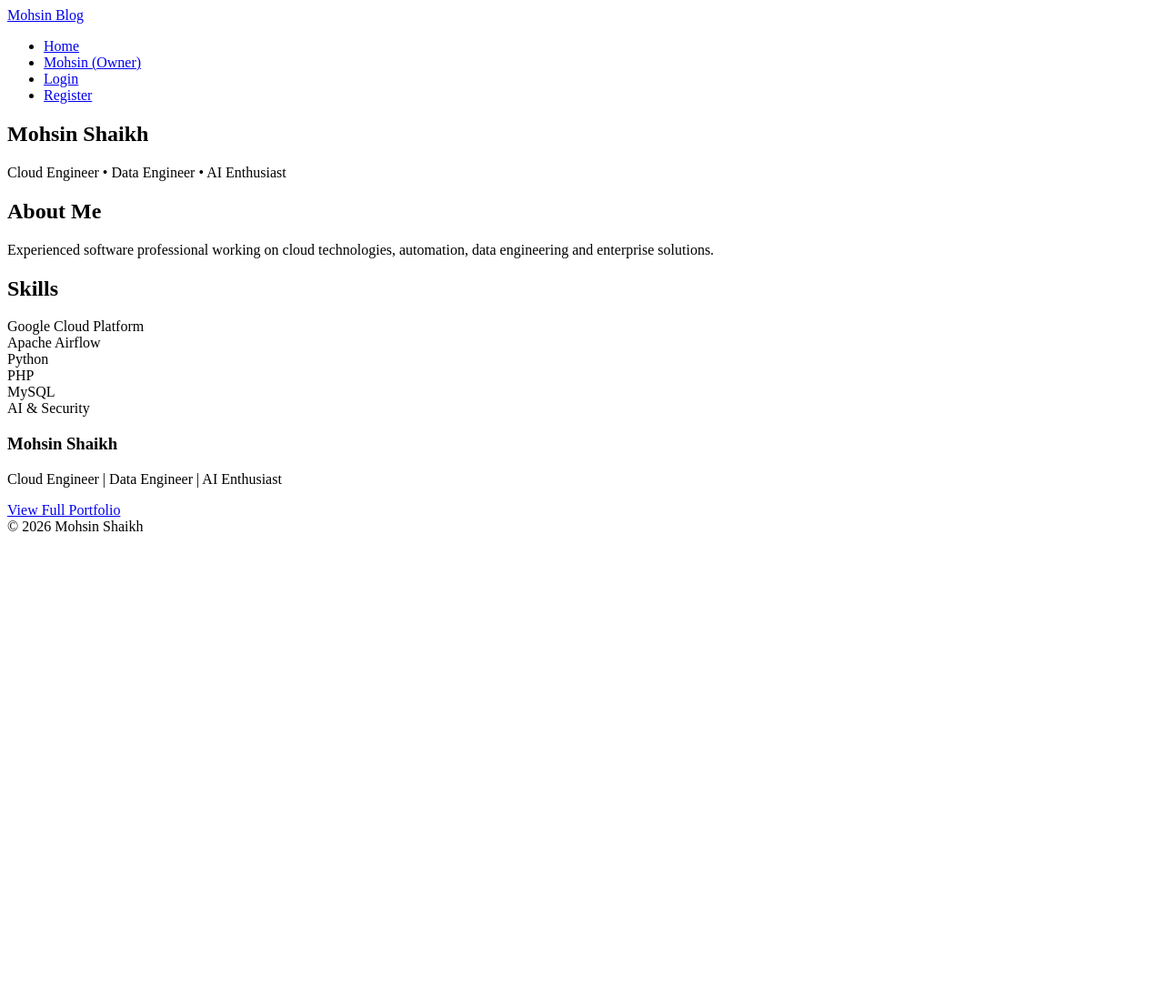
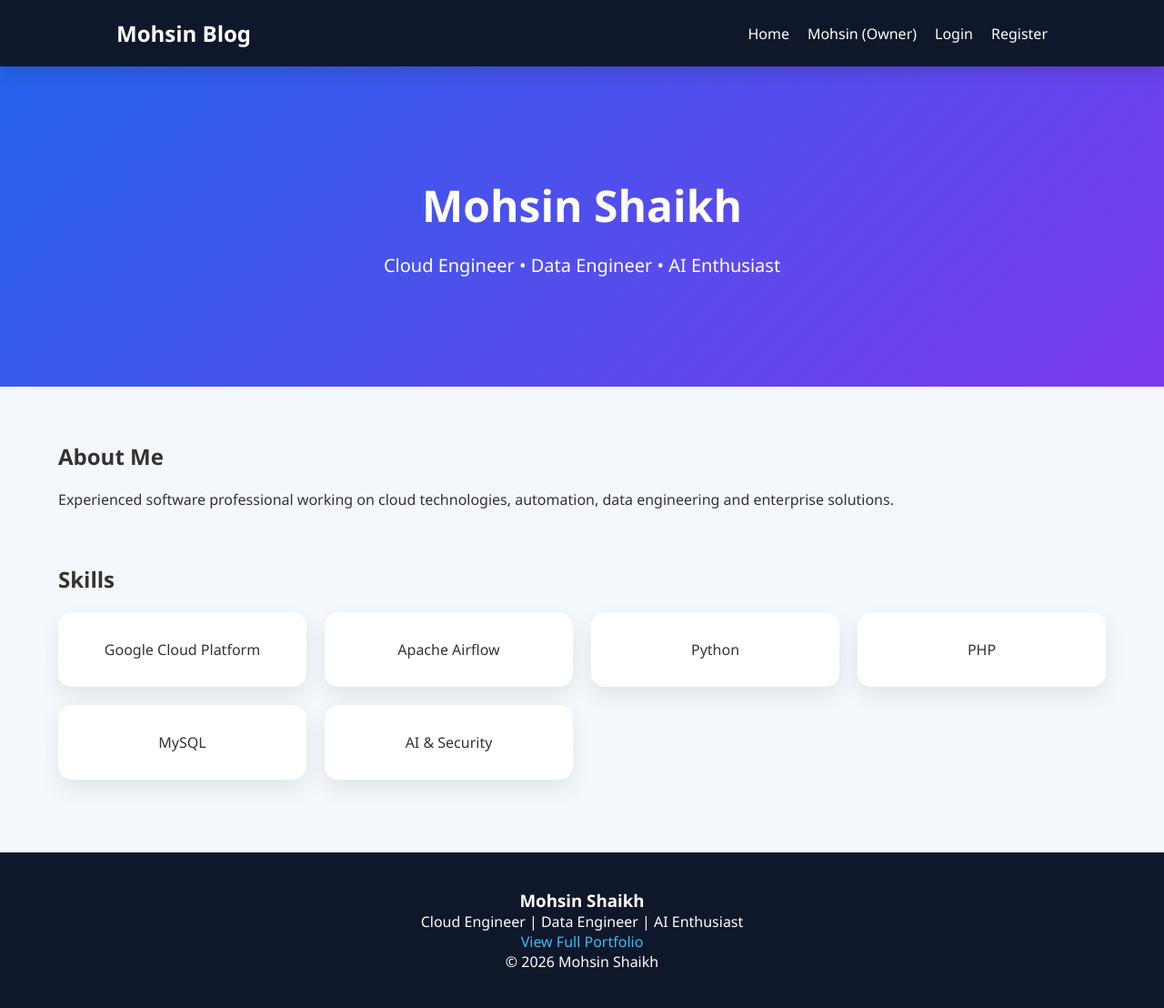
Before and after one commit to mohsinshaikh10/blogportfolio, a PHP site: page /portfolio.php in a window 1280 px wide. Shown: the whole page at 91% size. Before the commit the page ends 584 px from the top, so only its background shows below. Run offline with PHP 8.4, Linux system fonts and the light colour scheme.

Commit message:
Update style.css

```diff
--- a/css/style.css
+++ b/css/style.css
@@ -34,3 +34,197 @@
 .auth-container button:hover{
     background:#1d4ed8;
 }
+
+/* RESET */
+
+*{
+    margin:0;
+    padding:0;
+    box-sizing:border-box;
+}
+
+body{
+    font-family:Segoe UI,sans-serif;
+    background:#f4f7fc;
+    color:#333;
+}
+
+/* HEADER */
+
+header{
+
+    position:sticky;
+    top:0;
+
+    background:#0f172a;
+
+    display:flex;
+
+    justify-content:space-between;
+    align-items:center;
+
+    padding:20px 10%;
+
+    z-index:1000;
+
+    box-shadow:0 5px 20px rgba(0,0,0,.15);
+}
+
+.logo a{
+
+    color:white;
+
+    text-decoration:none;
+
+    font-size:24px;
+    font-weight:bold;
+}
+
+.nav-links{
+
+    display:flex;
+    gap:20px;
+
+    list-style:none;
+}
+
+.nav-links a{
+
+    color:white;
+
+    text-decoration:none;
+
+    transition:.3s;
+}
+
+.nav-links a:hover{
+
+    color:#38bdf8;
+}
+
+.welcome-user{
+
+    color:#38bdf8;
+}
+
+/* HERO */
+
+.hero{
+
+    text-align:center;
+
+    padding:120px 20px;
+
+    color:white;
+
+    background:
+    linear-gradient(
+    135deg,
+    #2563eb,
+    #7c3aed
+    );
+}
+
+.hero h1{
+
+    font-size:48px;
+
+    margin-bottom:20px;
+}
+
+.hero p{
+
+    font-size:20px;
+}
+
+/* PORTFOLIO */
+
+.portfolio-section{
+
+    width:90%;
+
+    max-width:1200px;
+
+    margin:60px auto;
+}
+
+.portfolio-section h2{
+
+    margin-bottom:20px;
+}
+
+.skills-grid{
+
+    display:grid;
+
+    grid-template-columns:
+    repeat(auto-fit,minmax(220px,1fr));
+
+    gap:20px;
+}
+
+.skill-card{
+
+    background:white;
+
+    padding:30px;
+
+    border-radius:15px;
+
+    text-align:center;
+
+    box-shadow:
+    0 10px 25px rgba(0,0,0,.08);
+
+    transition:.3s;
+}
+
+.skill-card:hover{
+
+    transform:translateY(-8px);
+}
+
+/* FOOTER */
+
+footer{
+
+    background:#0f172a;
+
+    color:white;
+
+    text-align:center;
+
+    padding:40px 20px;
+
+    margin-top:80px;
+}
+
+footer a{
+
+    color:#38bdf8;
+
+    text-decoration:none;
+}
+
+/* MOBILE */
+
+@media(max-width:768px){
+
+    header{
+
+        flex-direction:column;
+        gap:20px;
+    }
+
+    .nav-links{
+
+        flex-wrap:wrap;
+
+        justify-content:center;
+    }
+
+    .hero h1{
+
+        font-size:32px;
+    }
+}
```
